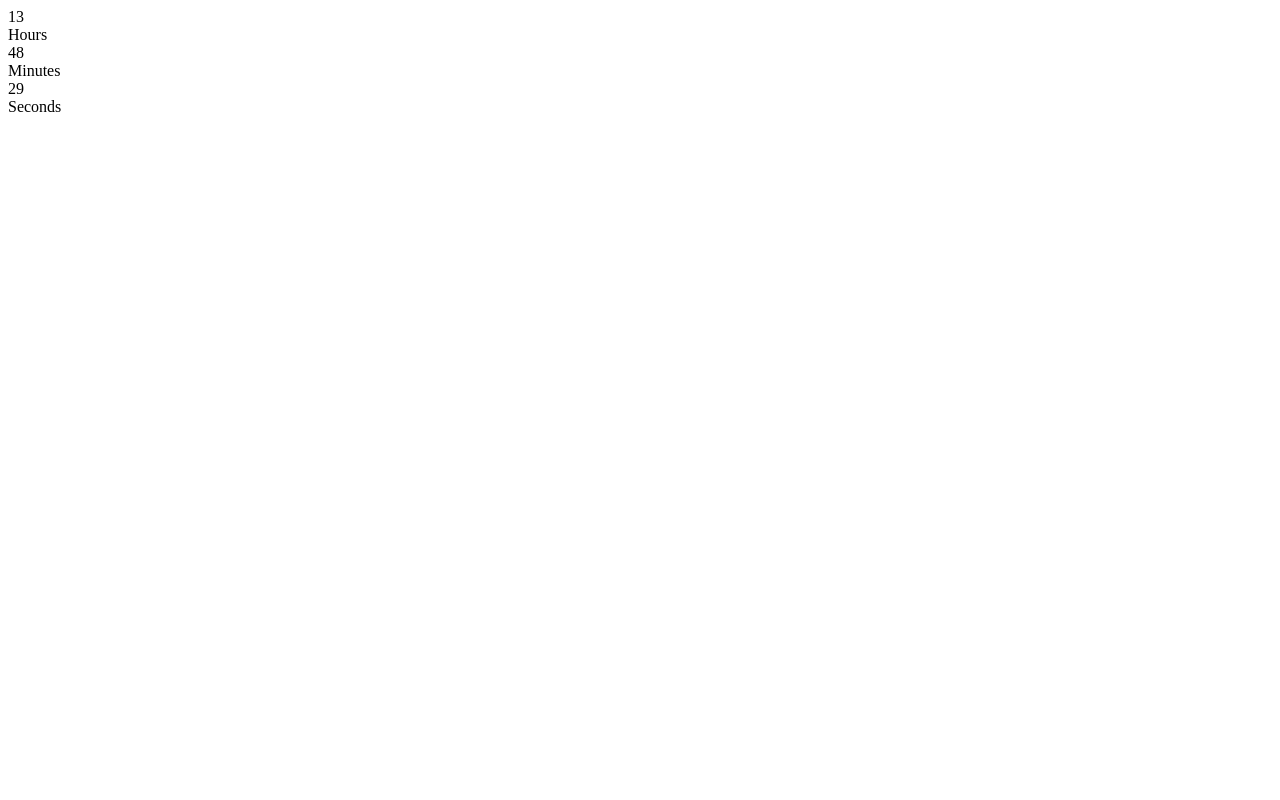
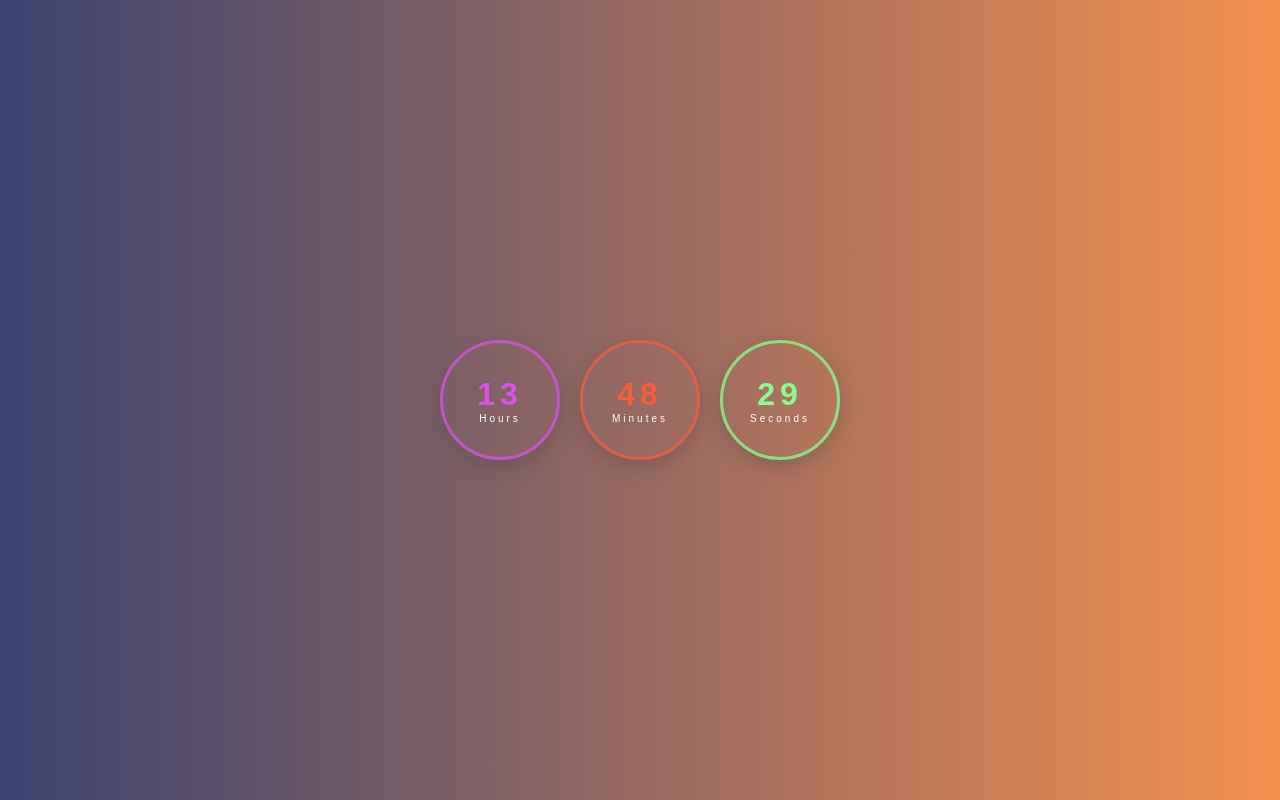
Before and after one commit to codeAmaan/Digital-Clock-App, a plain HTML site: page index.html in a window 1280 px wide. Drawn offline with Linux system fonts and the light colour scheme; a web font is replaced by a local one.

Commit message:
Update style.css

```diff
--- a/style.css
+++ b/style.css
@@ -1,32 +1,59 @@
-<!DOCTYPE html>
-<html lang="en">
-  <head>
-    <meta charset="UTF-8" />
-    <meta name="viewport" content="width=device-width, initial-scale=1.0" />
-    <title>Digital Clock</title>
-    <link rel="stylesheet" href="style.css" />
-    <link rel="preconnect" href="https://fonts.googleapis.com" />
-    <link rel="preconnect" href="https://fonts.gstatic.com" crossorigin />
-    <link
-      href="https://fonts.googleapis.com/css2?family=Madimi+One&display=swap"
-      rel="stylesheet"
-    />
-  </head>
-  <body>
-    <div class="container">
-      <div class="box">
-        <div class="hr"></div>
-        <span>Hours</span>
-      </div>
-      <div class="box">
-        <div class="min"></div>
-        <span>Minutes</span>
-      </div>
-      <div class="box">
-        <div class="sec"></div>
-        <span>Seconds</span>
-      </div>
-    </div>
-    <script src="script.js"></script>
-  </body>
-</html>
+* {
+    margin: 0;
+    padding: 0;
+    box-sizing: border-box;
+  }
+  body {
+    width: 100%;
+    height: 100vh;
+    background: linear-gradient(to right, #3B4371, #F3904F);
+    font-family: "Madimi One", sans-serif;
+    color: white;
+  }
+  .container {
+    height: 100vh;
+    width: 100%;
+    gap: 20px;
+    display: flex;
+    align-items: center;
+    justify-content: center;
+  }
+
+  .container .box:nth-child(1) .hr,
+  .container .box:nth-child(1) {
+    border-color: rgba(217, 81, 238, 0.733);
+    color: rgb(217, 81, 238);
+  }
+  .container .box:nth-child(2),
+  .container .box:nth-child(2) .min {
+    border-color: rgba(244, 95, 58, 0.732);
+    color: rgb(244, 95, 58);
+  }
+  .container .box:nth-child(3),
+  .container .box:nth-child(1) .sec {
+    border-color: rgba(138, 252, 142, 0.78);
+    color: rgb(138, 252, 142);
+  }
+
+  .box {
+    height: 120px;
+    width: 120px;
+    border: 3px solid;
+    border-radius: 50%;
+    display: flex;
+    align-items: center;
+    justify-content: center;
+    flex-direction: column;
+    box-shadow: rgba(55, 57, 60, 0.31) 0px 6px 20px;
+  }
+  .box div {
+    font-size: 2rem;
+    letter-spacing: 5px;
+    font-weight: 600;
+  }
+
+  span {
+    font-size: 10px;
+    letter-spacing: 3px;
+    color: white;
+  }
```
